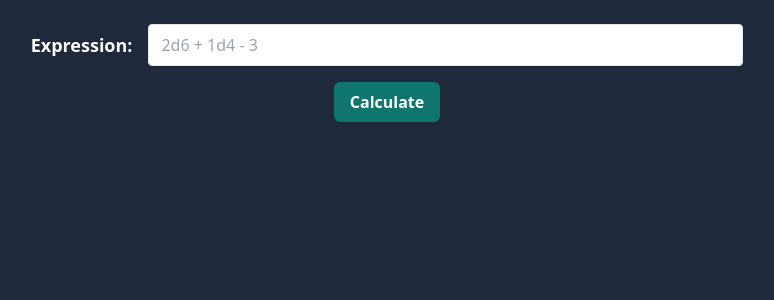
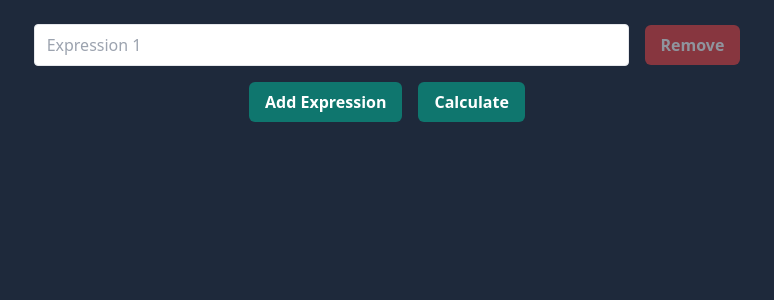
Before and after one commit to simonlary/somedice, a React (Vite) app: page / in a window 1280 px wide. Shown: the top 300 px of the page, without its empty margins (253-1027 px from the left). Built offline with nearby package versions, Linux system fonts and the light colour scheme.

Commit message:
Input variable number of expressions.

```diff
--- a/src/components/App.tsx
+++ b/src/components/App.tsx
@@ -8,7 +8,7 @@ export default function App() {
 	return (
 		<>
 			<main className="mx-auto flex size-full flex-col items-center justify-center gap-4 px-4 py-6">
-				<ExpressionForm onCalculate={(expression) => calculate(expression)} />
+				<ExpressionForm onCalculate={(expressions) => void calculate(expressions[0])} />
 				{status === "loading" && <div className="text-white">Calculating...</div>}
 				{status === "error" && <div className="text-white">Error: {error}</div>}
 				{status === "success" && <Visualizer distribution={distribution} />}
--- a/src/components/Button.tsx
+++ b/src/components/Button.tsx
@@ -1,12 +1,14 @@
 import { clsx } from "clsx";
 
 const variants = {
-	primary: "bg-teal-700 hover:bg-teal-600 active:bg-teal-800",
-	danger: "bg-red-500 hover:bg-red-700 active:bg-red-800",
+	primary: "bg-teal-700 enabled:hover:bg-teal-600 enabled:active:bg-teal-800",
+	danger: "bg-red-500 enabled:hover:bg-red-700 enabled:active:bg-red-800",
 };
 
 export default function Button({ className, variant, ...rest }: Props) {
-	return <button className={clsx("rounded-md px-4 py-2 font-semibold text-white", variants[variant], className)} {...rest} />;
+	return (
+		<button className={clsx("rounded-md px-4 py-2 font-semibold text-white disabled:opacity-50", variants[variant], className)} {...rest} />
+	);
 }
 
 interface Props extends React.ButtonHTMLAttributes<HTMLButtonElement> {
--- a/src/components/ExpressionForm.tsx
+++ b/src/components/ExpressionForm.tsx
@@ -1,35 +1,62 @@
 import Button from "./Button";
-import { FormEvent } from "react";
+import { useState } from "react";
 
 export default function ExpressionForm({ onCalculate }: Props) {
+	const [expressions, setExpressions] = useState<string[]>([""]);
+
 	return (
 		<form
 			className="flex size-full flex-col items-center justify-center gap-4"
-			onSubmit={(e: FormEvent<FormElement>) => {
-				e.preventDefault();
-				onCalculate(e.currentTarget.expression.value);
+			onSubmit={(event) => {
+				event.preventDefault();
+				onCalculate(expressions);
 			}}
 		>
-			<div className="flex w-full items-center justify-center gap-4">
-				<label htmlFor="expression" className="text-lg font-bold text-white">
-					Expression:
-				</label>
-				<input
-					type="text"
-					name="expression"
-					placeholder="2d6 + 1d4 - 3"
-					className="w-full max-w-prose rounded border px-3 py-2 text-black"
-				/>
+			{expressions.map((expression, index) => (
+				<div key={index} className="flex w-full items-center justify-center gap-4">
+					<input
+						type="text"
+						placeholder={`Expression ${index + 1}`}
+						className="w-full max-w-prose rounded border px-3 py-2 text-black"
+						value={expression}
+						onChange={(event) => {
+							const updatedExpressions = [...expressions];
+							updatedExpressions[index] = event.target.value;
+							setExpressions(updatedExpressions);
+						}}
+					/>
+					<Button
+						variant="danger"
+						type="button"
+						disabled={expressions.length <= 1}
+						onClick={() => {
+							if (expressions.length > 1) {
+								const updatedExpressions = [...expressions];
+								updatedExpressions.splice(index, 1);
+								setExpressions(updatedExpressions);
+							}
+						}}
+					>
+						Remove
+					</Button>
+				</div>
+			))}
+			<div className="flex gap-4">
+				<Button
+					variant="primary"
+					type="button"
+					onClick={() => {
+						setExpressions([...expressions, ""]);
+					}}
+				>
+					Add Expression
+				</Button>
+				<Button variant="primary">Calculate</Button>
 			</div>
-			<Button variant="primary">Calculate</Button>
 		</form>
 	);
 }
 
 interface Props {
-	onCalculate: (expression: string) => void;
+	onCalculate: (expressions: string[]) => void;
 }
-
-interface FormElement extends HTMLFormElement {
-	expression: HTMLInputElement;
-}
--- a/src/components/GraphVisualizer.tsx
+++ b/src/components/GraphVisualizer.tsx
@@ -4,7 +4,7 @@ export default function GraphVisualizer({ data }: Props) {
 	const formattedData = data.map(({ result, probability }) => ({ result, probability: probability * 100 }));
 	return (
 		<div className="w-full max-w-4xl overflow-hidden text-white">
-			<ResponsiveContainer width="100%" height={30 * formattedData.length}>
+			<ResponsiveContainer width="100%" height={30 * formattedData.length + 24}>
 				<BarChart data={formattedData} layout="vertical">
 					<CartesianGrid horizontal={false} strokeDasharray={4} />
 					<XAxis dataKey="probability" tick={{ fill: "white" }} unit="%" type="number" />
--- a/src/hooks/calculate-probability-distribution.ts
+++ b/src/hooks/calculate-probability-distribution.ts
@@ -5,9 +5,8 @@ export function calculateProbabilityDistribution(expression: string) {
 	const { variables, replacedExpression } = extractVariables(expression);
 
 	// Calculate the probability distributions for each variable
-	const variableProbabilities = variables.map(
-		(variable) => calculateDiceRollProbabilityDistribution(variable.numberOfDice, variable.numberOfSides),
-		// calculateDiceRollProbabilityDistribution2(variable.numberOfDice, variable.numberOfSides),
+	const variableProbabilities = variables.map((variable) =>
+		calculateDiceRollProbabilityDistribution(variable.numberOfDice, variable.numberOfSides),
 	);
 
 	// Compile the expression for faster subsequent evaluations
```
